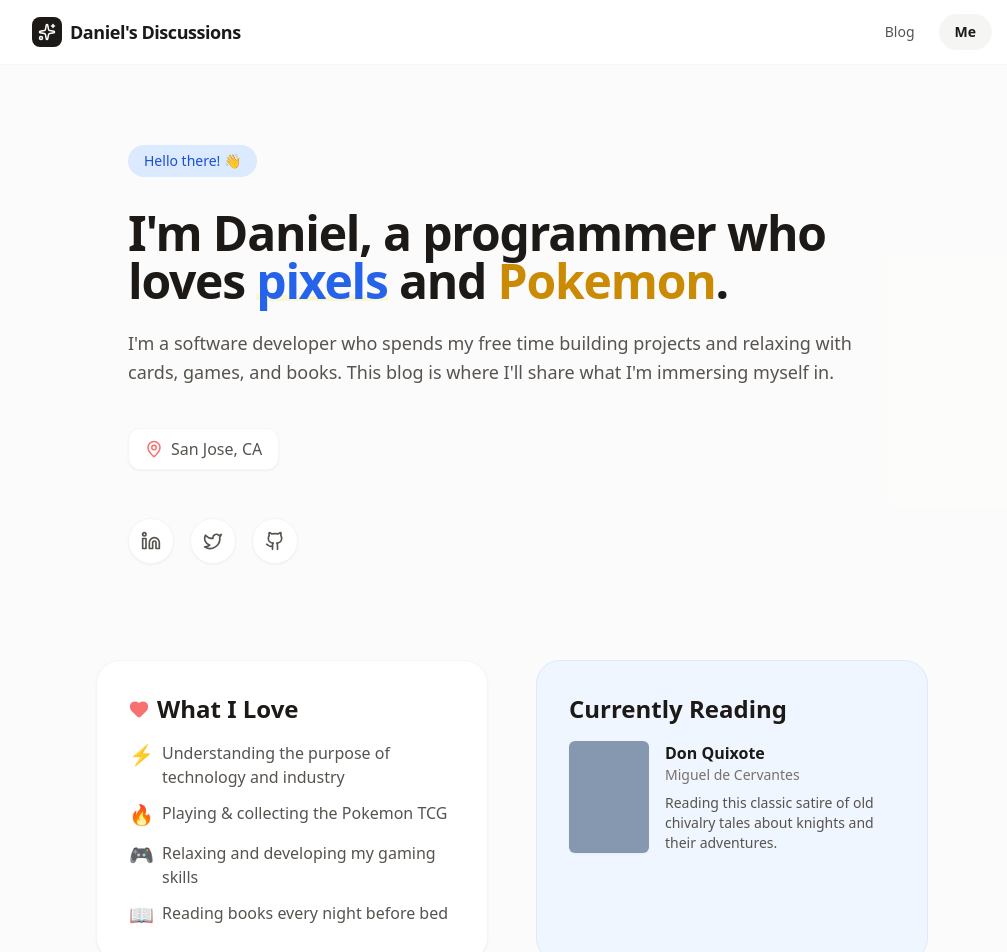
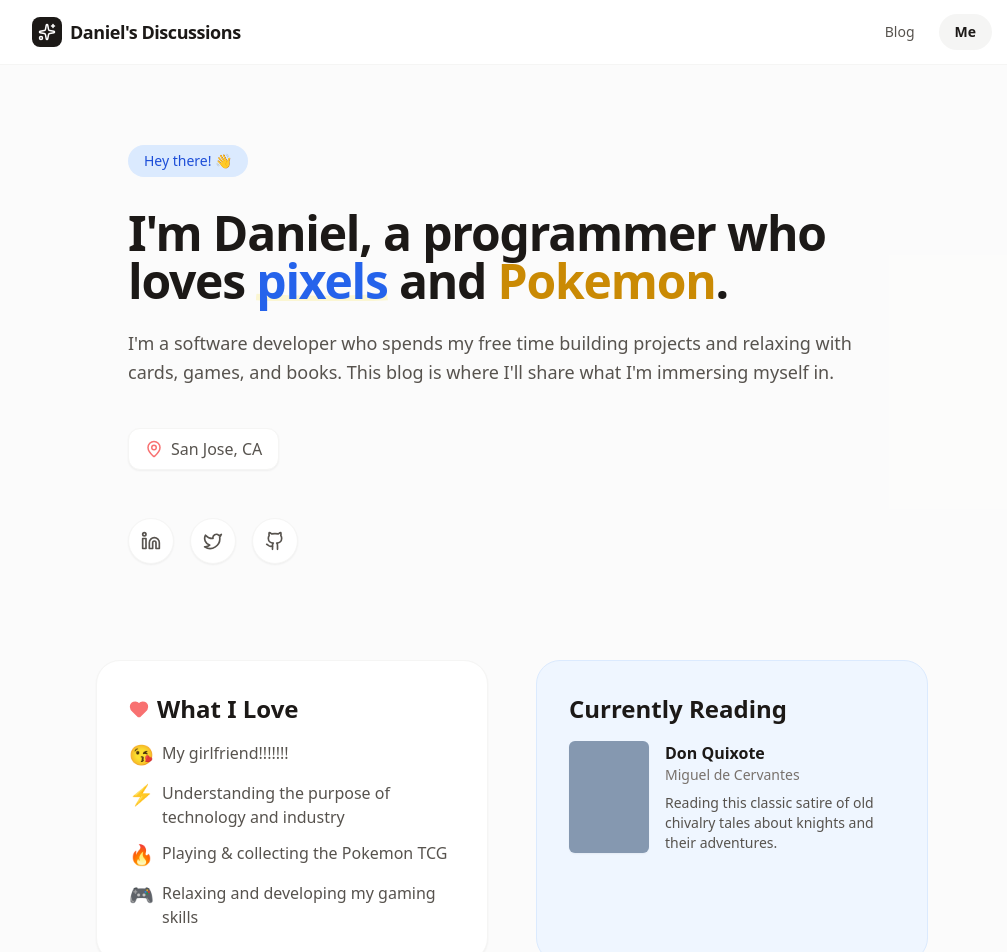
Before and after one commit to dw2008/my_blog, a React (Vite) app in the folder source_code/: page /me in a window 1280 px wide. Shown: the top 952 px of the page, without its empty margins (128-1135 px from the left). Built offline with nearby package versions, Linux system fonts and the light colour scheme; no server answers; grey boxes are pictures that could not be loaded.

Commit message:
Changes to About Me

```diff
--- a/source_code/src/pages/MePage.tsx
+++ b/source_code/src/pages/MePage.tsx
@@ -7,7 +7,7 @@
         <div className="mb-24">
           <div className="space-y-6 text-center md:text-left max-w-3xl mx-auto">
             <div className="inline-block px-4 py-1.5 rounded-full bg-blue-100 text-blue-700 font-medium text-sm mb-2">
-              Hello there! 👋
+              Hey there! 👋
             </div>
             <h1 className="text-4xl sm:text-5xl font-bold text-stone-900 tracking-tight">
               I'm Daniel, a programmer who loves{' '}
@@ -47,7 +47,10 @@
               What I Love
             </h2>
             <ul className="space-y-3 text-stone-600">
-
+              <li className="flex items-start gap-2">
+                <span className="text-xl">😘</span>
+                <span>My girlfriend!!!!!!!</span>
+              </li>
               <li className="flex items-start gap-2">
                 <span className="text-xl">⚡️</span>
                 <span>
@@ -61,10 +64,6 @@
               <li className="flex items-start gap-2">
                 <span className="text-xl">🎮</span>
                 <span>Relaxing and developing my gaming skills</span>
-              </li>
-              <li className="flex items-start gap-2">
-                <span className="text-xl">📖</span>
-                <span>Reading books every night before bed</span>
               </li>
             </ul>
           </div>
```
